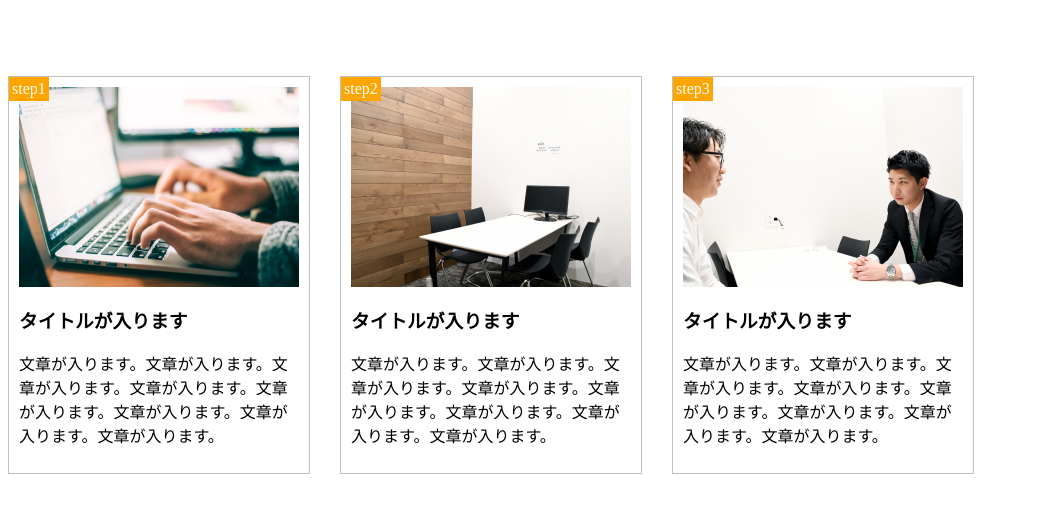
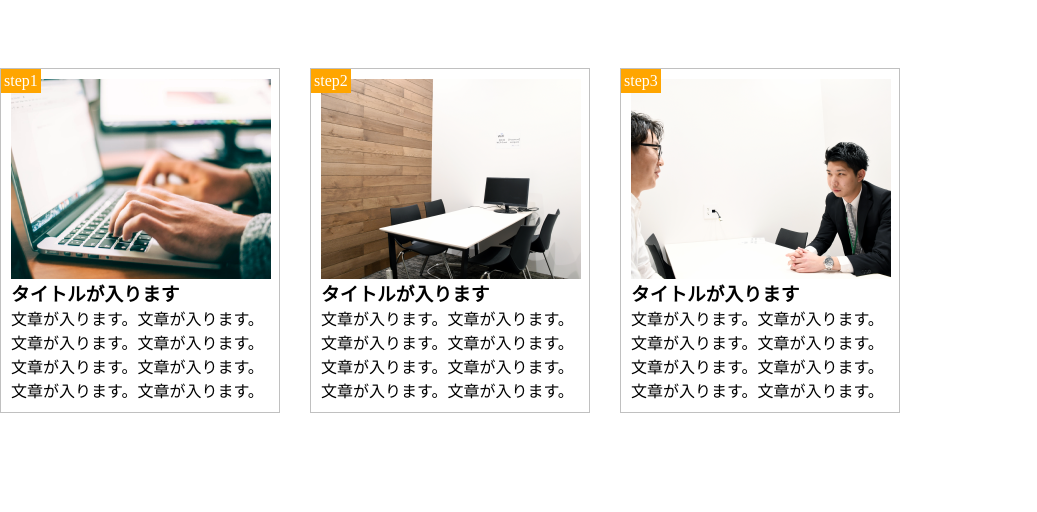
Before and after one commit to takatibi/HTML.CSS--, a plain HTML site: page index.html in a window 1280 px wide. Shown: the whole page, without its empty margins (0-1037 px from the left). Drawn offline with Linux system fonts and the light colour scheme.

Commit message:
リセットCSS、float使用時の注意点、画面上下の余分な余白、レスポンシブ時の９０％画面幅、以上の訂正。

```diff
--- a/index.html
+++ b/index.html
@@ -11,7 +11,7 @@
 <body>
  <!-- ここからコードを書きましょう -->
 
-	<div class="main">
+	<div class="main clearfix">
 
 	  <div class="box">
 	  	<div class="left-img"></div>
--- a/style.css
+++ b/style.css
@@ -1,4 +1,14 @@
+*{
+	margin:0;
+	padding:0;
+	box-sizing: border-box;
+}
 
+.clearfix::after{
+	content:"";
+	display: block;
+	clear: both;
+}
 
 .main{
 	width: 1000px;
@@ -27,7 +37,7 @@
 
 
 .left-img{
-	width: 280px;
+	width: 260px;
 	height: 200px;
 	background-image: url(img/flow01.png);
 	background-size: cover;
@@ -37,7 +47,7 @@
 }
 
 .center-img{
-		width: 280px;
+		width: 260px;
 	height: 200px;
 	background-image: url(img/flow02.png);
 	background-size: cover;
@@ -47,7 +57,7 @@
 }
 
 .right-img{
-		width: 280px;
+		width: 260px;
 	height: 200px;
 	background-image: url(img/flow03.png);
 	background-size: cover;
@@ -100,18 +110,18 @@
 	.box{
 		float:none;
 		margin: 0 auto;
+		width: 90%;
 	}
 	.box:nth-child(1){
-		margin-top: 50px;
 	}
 	.box:nth-child(2){
 		margin:20px auto;
 
 	}
 	.box:nth-child(3){
-		margin-bottom: 50px;
 	}
+
 	.main{
-		width: 90%;
+		width: 100%;
 	}
 	}
```
